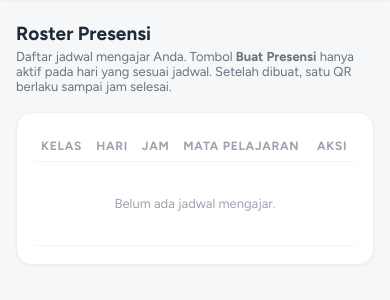
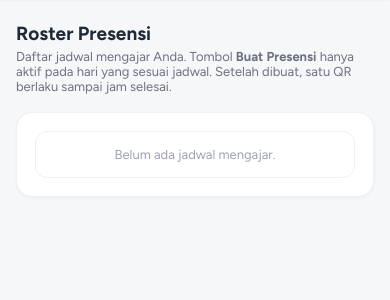
Before and after one commit to raymondsmt2710-cell/MSBD_25, a Laravel app: template resources/views/guru/presensi/index.blade.php in a window 390 px wide. Shown: the part 111-411 px from the top of the page. Run offline with Laravel 12, Linux system fonts and the light colour scheme; the template is opened without the code that fills it, so the values that code supplies are empty; parts of the project's set-up code (start-up, migrations or seed data) failed here and were passed over.

Commit message:
perbaiki tampilan tabel di hp

```diff
--- a/resources/views/components/app-layout.blade.php
+++ b/resources/views/components/app-layout.blade.php
@@ -17,13 +17,13 @@
             ['label' => 'Denah', 'route' => 'denah.index', 'aktif' => 'denah.*'],
         ],
         'guru' => [
-            ['label' => 'Presensi', 'route' => 'guru.presensi.index', 'aktif' => 'guru.presensi.*'],
+            ['label' => 'Presensi', 'route' => 'dashboard.presensi.index', 'aktif' => 'dashboard.presensi.*'],
             ['label' => 'Pemilihan', 'route' => 'kelola.pemilihan.index', 'aktif' => 'kelola.pemilihan.*'],
             ['label' => 'Kas Kelas', 'route' => 'kas.index', 'aktif' => 'kas.*'],
             ['label' => 'Denah', 'route' => 'denah.index', 'aktif' => 'denah.*'],
         ],
         'siswa' => [
-            ['label' => 'Presensi', 'route' => 'siswa.presensi.riwayat', 'aktif' => 'siswa.presensi.*'],
+            ['label' => 'Presensi', 'route' => 'dashboard.presensi.index', 'aktif' => 'dashboard.presensi.*'],
             ['label' => 'Pemilihan', 'route' => 'siswa.pemilihan.index', 'aktif' => 'siswa.pemilihan.*'],
             ['label' => 'Kas Kelas', 'route' => 'kas.index', 'aktif' => 'kas.*'],
             ['label' => 'Denah', 'route' => 'denah.index', 'aktif' => 'denah.*'],
--- a/resources/views/guru/presensi/index.blade.php
+++ b/resources/views/guru/presensi/index.blade.php
@@ -8,20 +8,24 @@
 </p>
 
 <div class="kartu">
-    <table>
+    <div class="tabel-gulir">
+        <table class="tabel-roster">
+            <thead>
                 <tr>
                     <th>Kelas</th><th>Hari</th><th>Jam</th><th>Mata Pelajaran</th><th>Aksi</th>
                 </tr>
+            </thead>
+            <tbody>
             @forelse ($roster as $r)
                 <tr @if ($r->hari === $hariIni) style="background:#eff6ff" @endif>
-                <td>{{ $r->nama_kelas }}</td>
-                <td>
+                    <td data-label="Kelas">{{ $r->nama_kelas }}</td>
+                    <td data-label="Hari">
                         {{ ucfirst($r->hari) }}
                         @if ($r->hari === $hariIni)<span class="badge hadir">hari ini</span>@endif
                     </td>
-                <td>{{ substr($r->jam_mulai, 0, 5) }} - {{ substr($r->jam_selesai, 0, 5) }}</td>
-                <td>{{ $r->nama_mapel }}</td>
-                <td>
+                    <td data-label="Jam">{{ substr($r->jam_mulai, 0, 5) }} - {{ substr($r->jam_selesai, 0, 5) }}</td>
+                    <td data-label="Mata Pelajaran">{{ $r->nama_mapel }}</td>
+                    <td data-label="Aksi">
                         @if ($r->id_sesi)
                             <a class="btn" href="{{ route('dashboard.presensi.sesi', $r->id_sesi) }}">Lihat Sesi</a>
                         @elseif ($r->hari === $hariIni)
@@ -36,6 +40,8 @@
             @empty
                 <tr><td colspan="5" class="kosong">Belum ada jadwal mengajar.</td></tr>
             @endforelse
+            </tbody>
         </table>
     </div>
+</div>
 @endsection
--- a/resources/views/layouts/presensi.blade.php
+++ b/resources/views/layouts/presensi.blade.php
@@ -59,6 +59,50 @@
         .stat .label{font-size:10px;text-transform:uppercase;letter-spacing:.08em;color:#9ca3af;font-weight:700}
         .pill{display:inline-flex;align-items:center;gap:5px;background:#f3f4f6;border-radius:999px;padding:4px 10px;font-size:11px;color:#4b5563;font-weight:600}
         .kosong{text-align:center;padding:34px 16px;color:#9ca3af;font-size:13px}
+
+        /* ---------- Tabel responsif ---------- */
+        /* Layar sedang: tabel boleh digulir mendatar, tidak memaksa halaman melebar. */
+        .tabel-gulir{width:100%;overflow-x:auto;-webkit-overflow-scrolling:touch}
+        .tabel-roster{min-width:560px}
+        .tabel-roster thead th{white-space:nowrap}
+
+        /* Layar kecil: setiap baris jadi kartu bertumpuk, label di kiri. */
+        @media(max-width:560px){
+            .tabel-gulir{overflow-x:visible}
+            .tabel-roster{min-width:0}
+            .tabel-roster thead{display:none}
+            .tabel-roster tbody tr{
+                display:block;
+                border:1px solid #eef0f2;
+                border-radius:12px;
+                padding:10px 12px;
+                margin-bottom:10px;
+                background:#fff;
+            }
+            .tabel-roster tbody tr:last-child{margin-bottom:0}
+            .tabel-roster tbody td{
+                display:flex;
+                justify-content:space-between;
+                align-items:center;
+                gap:12px;
+                border:0;
+                padding:5px 0;
+                font-size:13px;
+                text-align:right;
+            }
+            .tabel-roster tbody td::before{
+                content:attr(data-label);
+                font-size:11px;
+                font-weight:700;
+                text-transform:uppercase;
+                letter-spacing:.06em;
+                color:#9ca3af;
+                text-align:left;
+                flex-shrink:0;
+            }
+            .tabel-roster tbody td.kosong{display:block;text-align:center}
+            .tabel-roster tbody td.kosong::before{content:none}
+        }
         .aksi-baris{display:flex;gap:6px;flex-wrap:wrap}
         .aksi-baris form{display:inline}
         .kecil{font-size:11px;color:#9ca3af}
```
Also changed, not shown: app/View/Components/AppLayout.php (added, +25 -0 lines), resources/views/guru/presensi/sesi.blade.php (+15 -6 lines), resources/views/siswa/presensi/riwayat.blade.php (+13 -7 lines). Lines whose indentation alone changed are shown as unchanged.
